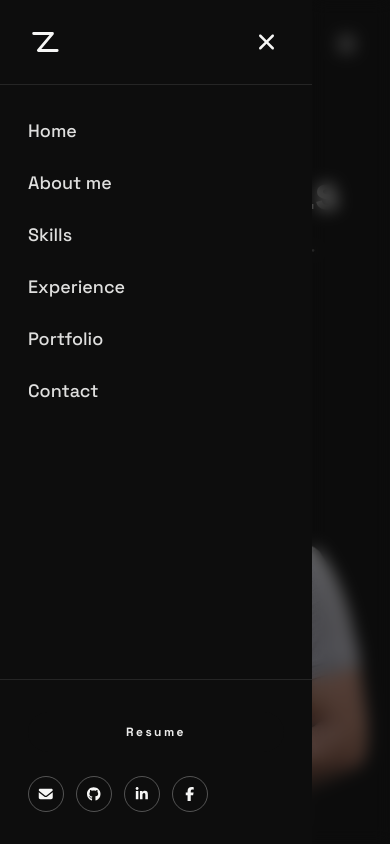
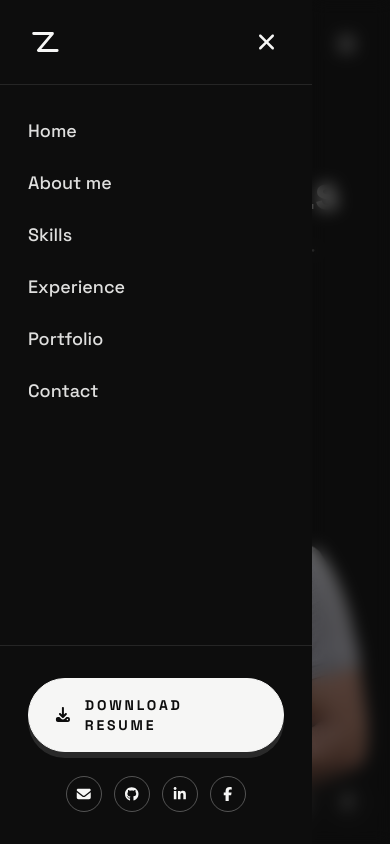
Before and after one commit to stackiid/zaheer-abbas-portfolio, a React (Vite) app: page / in a window 390 px wide. Both pictures are taken after a click on the button 346 px from the left and 44 px from the top of the page. Shown: the top 844 px of the page. Built offline with nearby package versions, Linux system fonts and the light colour scheme.

Commit message:
style(mobile): center drawer socials, improve resume cta, and right-align mobile hero socials

```diff
--- a/src/components/Header/MobileNav.tsx
+++ b/src/components/Header/MobileNav.tsx
@@ -1,12 +1,11 @@
 import { useEffect, useLayoutEffect, useRef } from 'react'
 import { FontAwesomeIcon } from '@fortawesome/react-fontawesome'
-import { faXmark } from '@fortawesome/free-solid-svg-icons'
+import { faDownload, faXmark } from '@fortawesome/free-solid-svg-icons'
 import { gsap } from '@/lib/gsap'
 import { useLockBodyScroll } from '@/hooks/useLockBodyScroll'
 import { personal } from '@/data/personal'
 import { Logo } from '@/components/Header/Logo'
 import { SocialLinks } from '@/components/ui/SocialLinks'
-import { PillButton } from '@/components/ui/PillButton'
 import type { NavLink } from '@/components/Header/navLinks'
 
 interface MobileNavProps {
@@ -128,17 +127,18 @@ export function MobileNav({ open, onClose, links, resumeUrl }: MobileNavProps) {
         </nav>
 
         <div className="flex flex-col gap-6 border-t border-cloud/10 px-7 py-8">
-          <PillButton
-            as="a"
+          <a
             href={resumeUrl}
             target="_blank"
             rel="noreferrer"
-            variant="solid"
-            className="w-full bg-cloud text-ink"
+            className="flex w-full items-center justify-center gap-3 rounded-full border border-cloud bg-cloud px-6 py-4 font-display text-sm font-bold uppercase tracking-[0.2em] text-ink shadow-[0_6px_0_0_rgba(246,246,245,0.12)] transition-all duration-200 hover:-translate-y-0.5 hover:bg-transparent hover:text-cloud active:translate-y-0 active:scale-[0.98]"
           >
-            Resume
-          </PillButton>
-          <SocialLinks links={personal.socials} variant="dark" size="sm" />
+            <FontAwesomeIcon icon={faDownload} className="text-base" aria-hidden="true" />
+            Download Resume
+          </a>
+          <div className="flex justify-center">
+            <SocialLinks links={personal.socials} variant="dark" size="sm" />
+          </div>
         </div>
       </div>
     </>
--- a/src/components/Hero/Hero.tsx
+++ b/src/components/Hero/Hero.tsx
@@ -96,7 +96,7 @@ export function Hero() {
           />
 
           {/* Mobile-only social bar over the photo */}
-          <div className="absolute inset-x-0 bottom-0 z-10 flex items-end justify-center bg-gradient-to-t from-ink via-ink/85 to-transparent px-6 py-6 sm:px-10 lg:hidden">
+          <div className="absolute inset-x-0 bottom-0 z-10 flex items-end justify-end bg-gradient-to-t from-ink via-ink/85 to-transparent px-6 py-6 sm:px-10 lg:hidden">
             <SocialLinks links={personal.socials} variant="dark" size="sm" />
           </div>
         </div>
```
